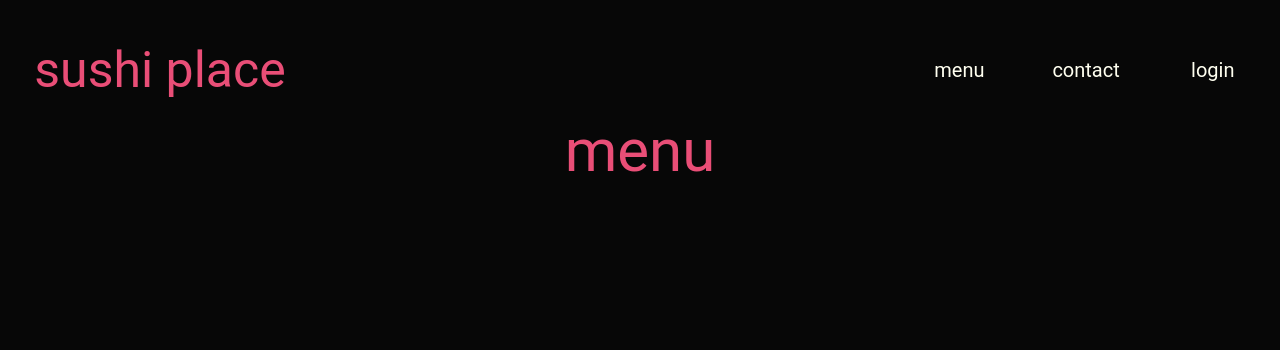
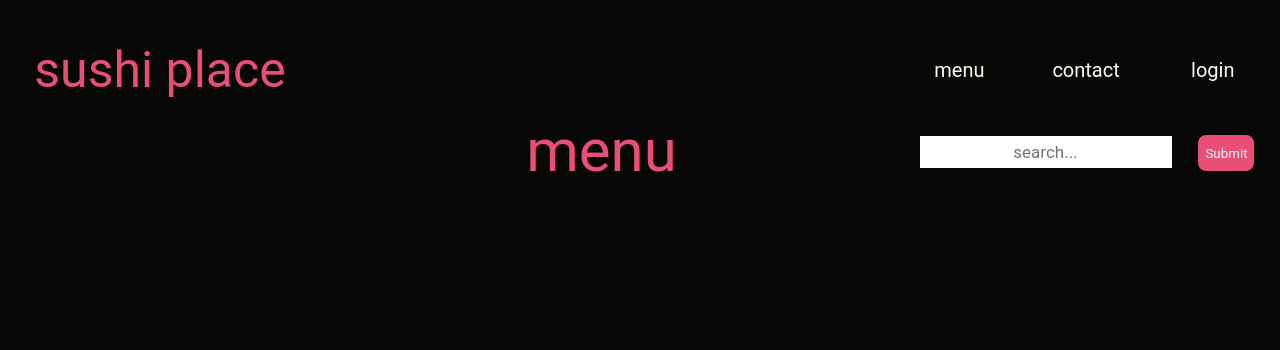
Before and after one commit to ivan-k2310/MINI-CRUD, a PHP site: page /beforelogin/menu.php in a window 1280 px wide. Shown: the top 350 px of the page. Run offline with PHP 8.4, Linux system fonts and the light colour scheme; data that the repository does not hold is empty.

Commit message:
Search function (#4)
* searchbar working css needs to be added

* search function done + form val for create and update done

```diff
--- a/beforelogin/index.php
+++ b/beforelogin/index.php
@@ -3,7 +3,7 @@
         ?>
 
     <body>
-        <main>
+        <main id="mainIndex">
             <!-- background image -->
             <?php
                 include "nav.php"
--- a/beforelogin/menu.php
+++ b/beforelogin/menu.php
@@ -1,8 +1,14 @@
         <?php
         Session_start();
         include "../include/header.php";
-            $sql = "SELECT * FROM products";
-            $stmt = $connect->prepare($sql);
+            if(isset($_GET['search']) && !empty($_GET['search'])){
+                $sql = "SELECT * FROM `products` WHERE `Name` LIKE CONCAT('%', :Name, '%')";
+                $stmt = $connect->prepare($sql);
+                $stmt->bindParam(':Name', $_GET['search']);
+            }else {
+                $sql = "SELECT * FROM products";
+                $stmt = $connect->prepare($sql);
+            }
             $stmt->execute();
             $result =$stmt->fetchAll();
         ?>
@@ -10,8 +16,14 @@
         <?php
             include "nav.php";
         ?>
-        <div class="titleDashboard">
-            <a class="dashboardTitle">menu</a>
+        <div class="titleMenuBox">
+            <div class="titleBox">
+                <a class="titleMenu">menu</a>
+            </div>
+            <form class="searchBar" action="menu.php" method="GET">
+                <input class="search" type="text" name="search" placeholder="search...">
+                <input class="submit-search" type="submit" name="searchButton">
+            </form>
         </div>
         <div class="menuContainer">
 
@@ -24,7 +36,7 @@
                 ?>
                     <div class="productContainer">
                         <div class="productImage">
-                            <img class="productImages" src="img/<?php echo $res['Image']; ?>" alt="">
+                            <img class="productImages" src="../img/<?php echo $res['Image']; ?>" alt="">
                         </div>
                         <div class="productInfo">
                             <p class="nameProduct"> <?php echo $res['Name']; ?></p>
--- a/css/main.css
+++ b/css/main.css
@@ -284,6 +284,54 @@ input {
   justify-content: center;
   flex-direction: row;
 }
+.titleBox {
+  width: 70%;
+  height: 10%;
+  display: flex;
+  justify-content: center;
+  align-items: center;
+}
+.titleMenu {
+  margin-left: 260px;
+  font-size: 60px;
+  color: #e94e77;
+}
+.titleMenuBox {
+  display: flex;
+  justify-content: center;
+  align-items: center;
+  margin-top: 25px;
+  height: 10%;
+  width: 100%;
+}
+.search {
+  padding: 6px;
+  border: none;
+  margin-top: 8px;
+  margin-right: 16px;
+  font-size: 17px;
+}
+
+.submit-search {
+  border: 2px solid black;
+  color: ivory;
+  border-radius: 10px;
+  background-color: var(--main);
+  margin-left: 5px;
+  width: 60px;
+  height: 40px;
+  cursor: pointer;
+}
+.submit-search {
+  transition: 0.5s;
+  background-color: var(--main);
+  text-decoration: none;
+}
+.submit-search:hover {
+  transition: 0.5s;
+  transform: scale();
+  background-color: var(--primairy);
+}
 .itemsContainer {
   display: flex;
   flex-direction: row;
--- a/css/responsive.css
+++ b/css/responsive.css
@@ -135,7 +135,15 @@
     align-items: center;
     width: 100%;
   }
+  .titleMenu {
+    margin-left: 0;
+  }
 
+  .titleMenuBox {
+    display: flex;
+    flex-direction: column;
+    justify-content: center;
+  }
   .productContainer {
     display: flex;
     flex-direction: column;
```
Also changed, not shown: afterlogin/menu.php (+17 -5 lines), back-end/create.php (+7 -9 lines), back-end/update.php (+8 -7 lines), js/createFormValidation.js (added, +34 -0 lines), js/updateFormValidation.js (added, +34 -0 lines).
